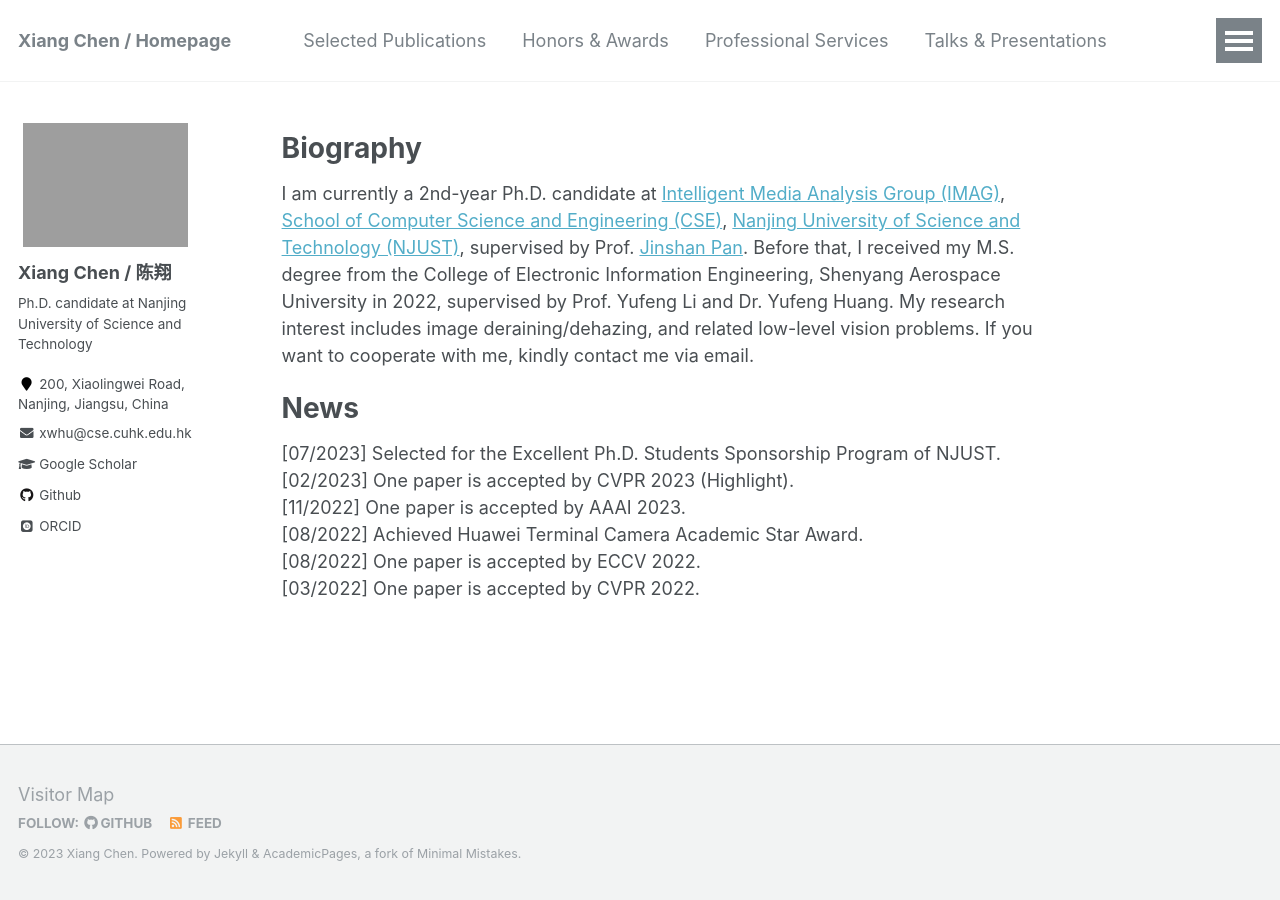
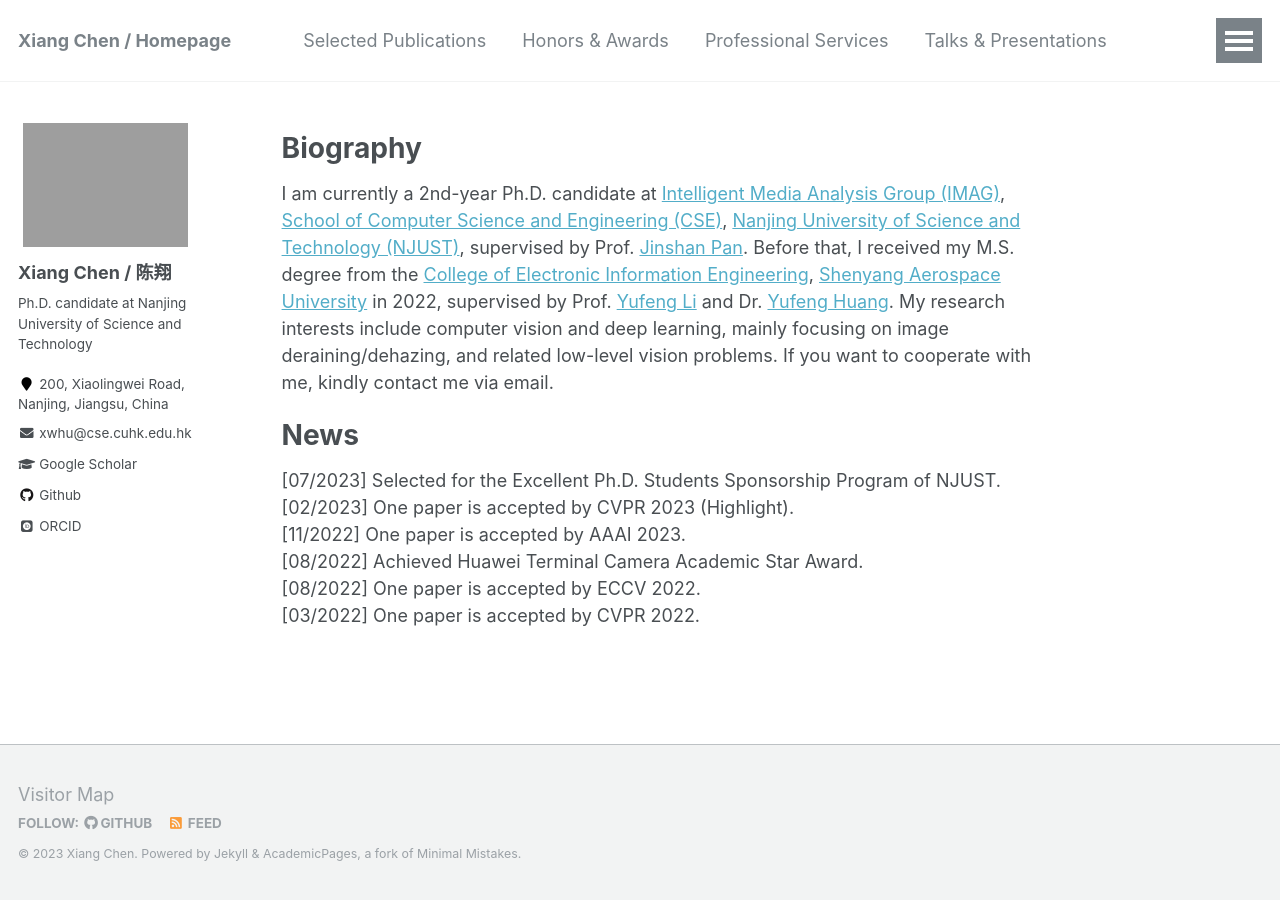
Before and after one commit to cschenxiang/cschenxiang.github.io, a Jekyll site: the page built from _pages/about.md, in a window 1280 px wide. Built offline with Jekyll 4.4.1, drawn with Linux system fonts in a browser that asks for light colours; some web fonts are replaced.

Commit message:
Update about.md

```diff
--- a/_pages/about.md
+++ b/_pages/about.md
@@ -10,7 +10,7 @@
 
 Biography
 ======
-I am currently a 2nd-year Ph.D. candidate at <a href="https://imag-njust.net/">Intelligent Media Analysis Group (IMAG)</a>, <a href="https://cs.njust.edu.cn/">School of Computer Science and Engineering (CSE)</a>, <a href="https://www.njust.edu.cn/">Nanjing University of Science and Technology (NJUST)</a>, supervised by Prof. <a href="https://jspan.github.io/" target="_blank"> Jinshan Pan</a>. Before that, I received my M.S. degree from the College of Electronic Information Engineering, Shenyang Aerospace University in 2022, supervised by Prof. Yufeng Li and Dr. Yufeng Huang. My research interest includes image deraining/dehazing, and related low-level vision problems. If you want to cooperate with me, kindly contact me via email.
+I am currently a 2nd-year Ph.D. candidate at <a href="https://imag-njust.net/" target="_blank">Intelligent Media Analysis Group (IMAG)</a>, <a href="https://cs.njust.edu.cn/" target="_blank">School of Computer Science and Engineering (CSE)</a>, <a href="https://www.njust.edu.cn/" target="_blank">Nanjing University of Science and Technology (NJUST)</a>, supervised by Prof. <a href="https://jspan.github.io/" target="_blank"> Jinshan Pan</a>. Before that, I received my M.S. degree from the <a href="https://dzx.sau.edu.cn/index.htm" target="_blank">College of Electronic Information Engineering</a>, <a href="https://www.sau.edu.cn/" target="_blank">Shenyang Aerospace University</a> in 2022, supervised by Prof. <a href="https://baike.baidu.com/item/%E6%9D%8E%E7%8E%89%E5%B3%B0/9061384?fr=ge_ala" target="_blank"> Yufeng Li</a> and Dr. <a href="https://yjs.sau.edu.cn/info/1015/3478.htm" target="_blank"> Yufeng Huang</a>. My research interests include computer vision and deep learning, mainly focusing on image deraining/dehazing, and related low-level vision problems. If you want to cooperate with me, kindly contact me via email.
 
 
 News
```
